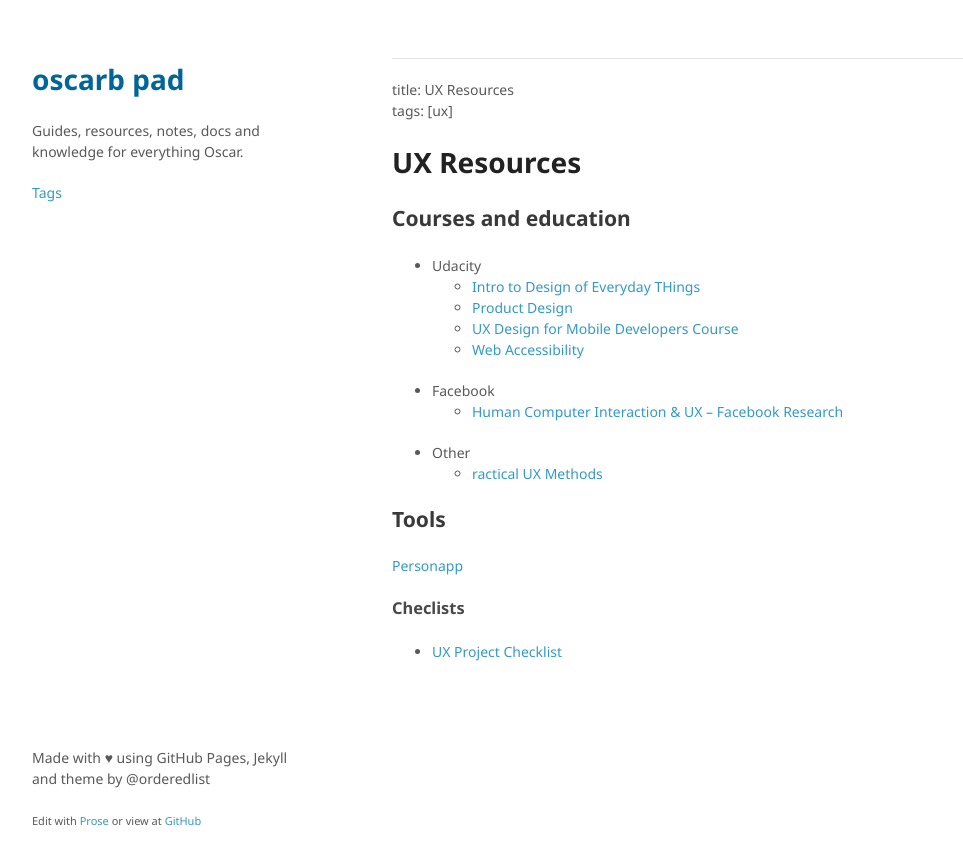
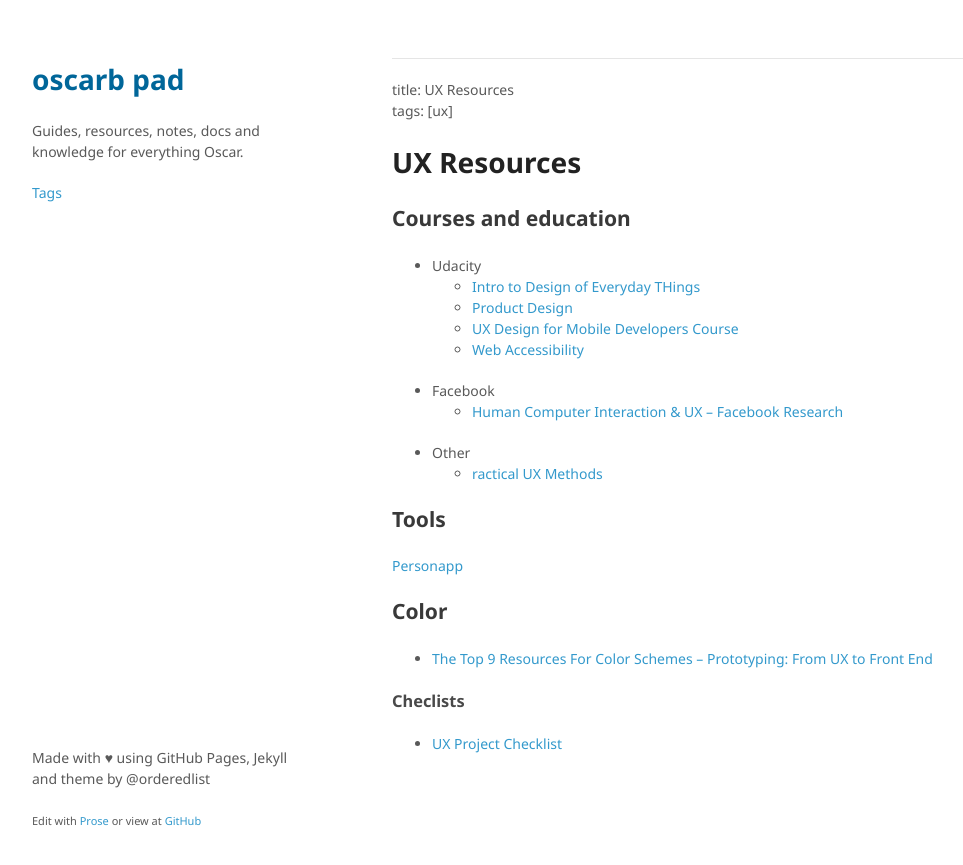
Before and after one commit to oscarb/pad, a Jekyll site: the page built from _docs/ux-resources.md, in a window 1280 px wide. Shown: the top 865 px of the page, without its empty margins (128-1091 px from the left). Built offline with Jekyll 4.4.1, drawn with Linux system fonts in a browser that asks for light colours; some web fonts are replaced.

Commit message:
Updated ux-resources.md

```diff
--- a/_docs/ux-resources.md
+++ b/_docs/ux-resources.md
@@ -22,6 +22,11 @@ tags: [ux]
 
 [Personapp](http://personapp.io/)
 
+## Color
+
+* [The Top 9 Resources For Color Schemes – Prototyping: From UX to Front End](https://blog.prototypr.io/the-top-9-resources-for-color-schemes-f75ea1630dd9)
+
+
 ### Checlists
 
 * [UX Project Checklist](http://uxchecklist.github.io/)
```
